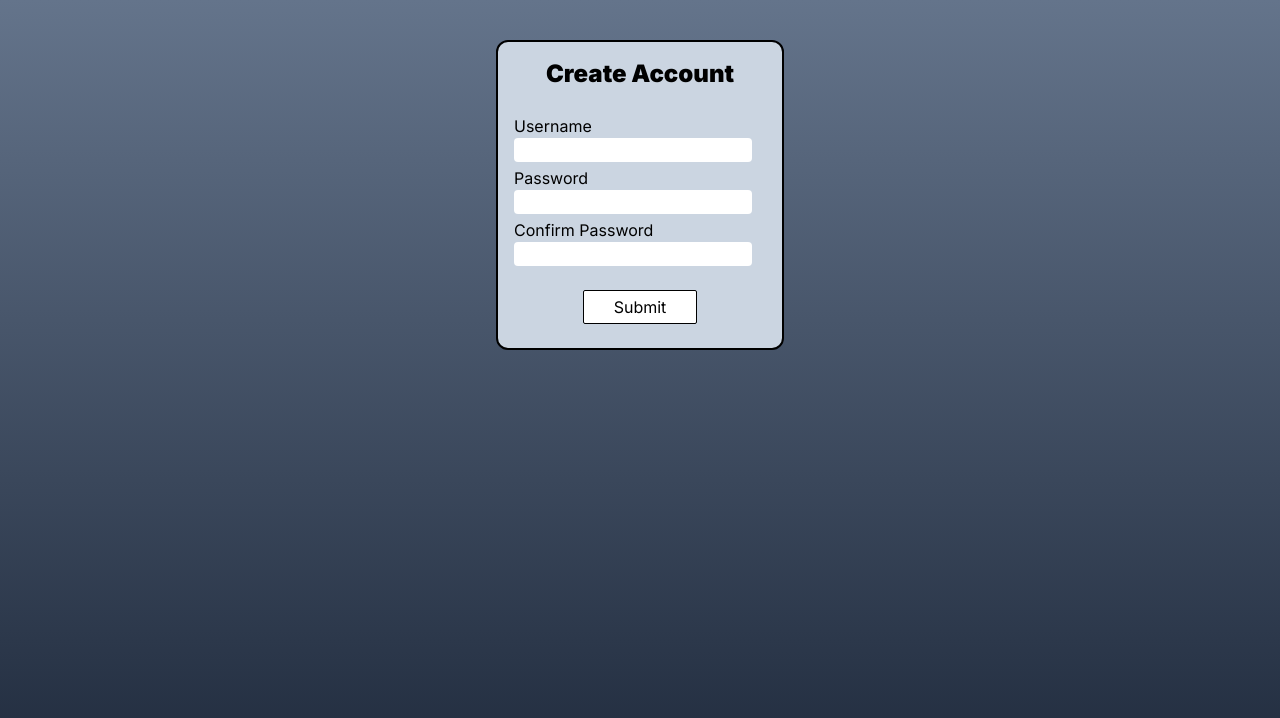
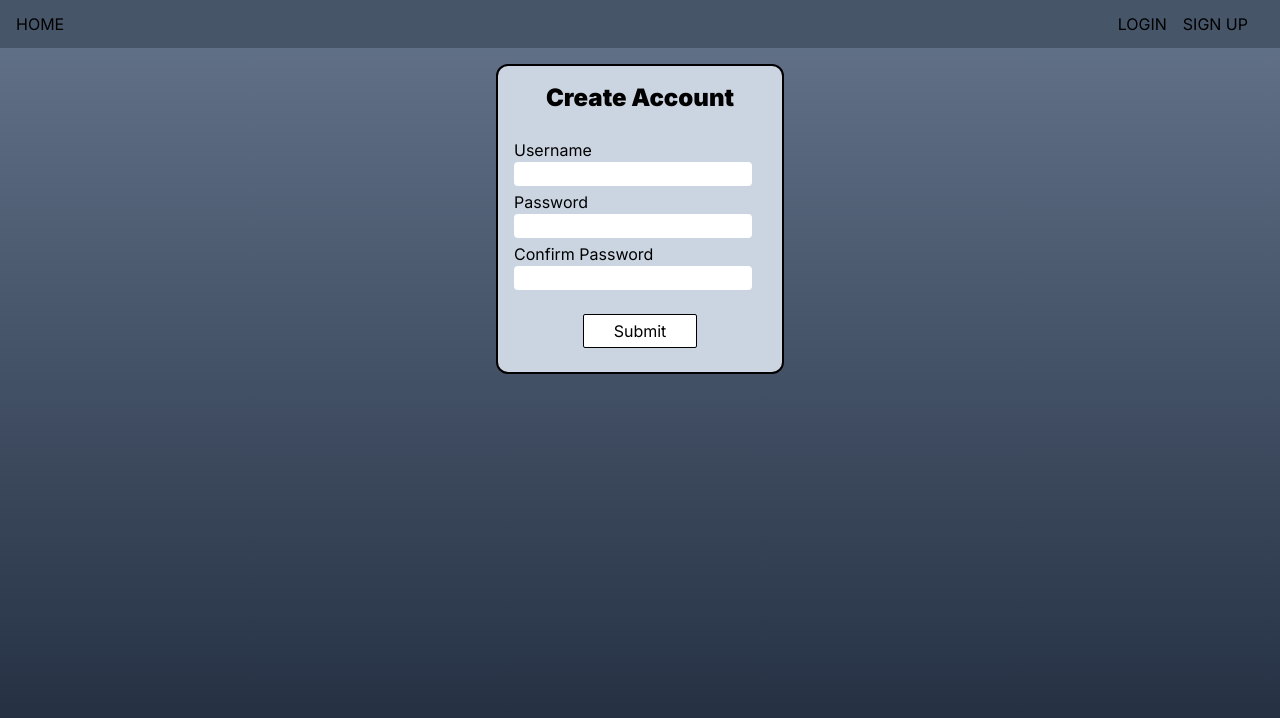
Before and after one commit to CBroaden/MovieApp, a Next.js app: page /createaccount in a window 1280 px wide. Shown: the top 718 px of the page. Built offline with nearby package versions, Linux system fonts and the light colour scheme.

Commit message:
movie app foundational UI / movies Homepage using TMDB APIto fetch new trending movies

```diff
--- a/app/components/movies.tsx
+++ b/app/components/movies.tsx
@@ -22,25 +22,21 @@ export default function Movies() {
   return (
     <main className="flex flex-col min-h-screen bg-slate-400  items-center justify-between p-14">
 
-      <h1 className='mb-12 text-xl font-bold'>Movie Recommendation App</h1>
 
-      <ul>
-        {movieList.map((movie) => (
-          <li>{movie['title']}</li>
-        ))}
-      </ul>
 
       <div className='container rounded-3xl shadow-lg shadow-black pb-2 bg-gray-700 mx-auto'>
         <h1
-          className='mb-2 text-center font-semibold bg-slate-600 rounded-t-3xl shadow-sm shadow-black mx-auto'>
-          Trending</h1>
+          className='mb-4 text-2xl py-2 text-center font-semibold bg-slate-600 rounded-t-3xl shadow-sm shadow-black mx-auto'>
+          Discover</h1>
         <div className="flex flex-wrap justify-center ">
           {movieList.map((movie) => (
-            <img
-              className="h-[200px] w-[150px] m-1"
-              src={`https://image.tmdb.org/t/p/w500${movie['poster_path']}`}
-              alt={movie['title']}
-            />
+            <div className='m-2'>
+              <img
+                className="h-[150px] w-[100px] md:h-[200px] md:w-[150px]"
+                src={`https://image.tmdb.org/t/p/w500${movie['poster_path']}`}
+                alt={movie['title']}
+              />
+            </div>
           ))}
         </div>
       </div>
--- /dev/null
+++ b/app/components/navbar.tsx
@@ -0,0 +1,17 @@
+import Link from "next/link";
+
+
+export default function Navbar() {
+
+
+    return(
+        <div className='w-full px-4 flex flex-row items-center h-12 bg-slate-600 fixed'>
+            <Link href='/'>HOME</Link>
+            <div className="ml-auto mr-2" >
+                <Link className="mx-2" href='/login'>LOGIN</Link>
+                <Link className="mx-2" href='/createaccount'>SIGN UP</Link>
+            </div>
+
+        </div>
+    )
+}
--- a/app/components/users.tsx
+++ b/app/components/users.tsx
@@ -1,12 +1,12 @@
 import { sql } from "@vercel/postgres";
 
 export default async function Users() {
-  const { rows } = await sql`SELECT * FROM users;`;
+  const { rows } = await sql`SELECT * FROM users LIMIT 10;`;
 
   return (
     <div className="border border-black p-2">
       {rows.map((row) => (
-        <div key={row.user_id}>
+        <div className="" key={row.user_id}>
           <div>
             <button className="m-2">+</button>
             {row.username}
--- a/app/createaccount/page.tsx
+++ b/app/createaccount/page.tsx
@@ -3,7 +3,7 @@
 export default function CreateAccount() {
 
     return(
-        <div className="h-screen bg-gradient-to-b from-slate-500 to-slate-800 pt-10">
+        <div className="h-screen pt-16 bg-gradient-to-b from-slate-500 to-slate-800">
             <div className="w-72 bg-slate-300 p-4 mx-auto rounded-xl border-black border-2">
 
                 <h1 className="text-center text-2xl font-black">Create Account</h1>
--- a/app/globals.css
+++ b/app/globals.css
@@ -6,6 +6,7 @@
   --foreground-rgb: 0, 0, 0;
   --background-start-rgb: 214, 219, 220;
   --background-end-rgb: 255, 255, 255;
+
 }
 
 @media (prefers-color-scheme: dark) {
@@ -19,7 +20,3 @@
 .btn, button {
   @apply bg-white border-black border rounded-sm py-1 px-2 hover:bg-slate-400 active:bg-slate-600;
 }
-
-body {
-  @apply bg-gradient-to-b from-slate-400 to-slate-800
-}
--- a/app/layout.tsx
+++ b/app/layout.tsx
@@ -1,6 +1,7 @@
 import './globals.css'
 import type { Metadata } from 'next'
 import { Inter } from 'next/font/google'
+import Navbar from './components/navbar'
 
 const inter = Inter({ subsets: ['latin'] })
 
@@ -16,7 +17,11 @@ export default function RootLayout({
 }) {
   return (
     <html lang="en">
-      <body className={inter.className}>{children}</body>
+
+      <body className={inter.className}>
+        <Navbar />
+        {children}
+      </body>
     </html>
   )
 }
--- a/app/login/page.tsx
+++ b/app/login/page.tsx
@@ -3,7 +3,7 @@
 export default function Login() {
 
     return(
-        <div className="h-screen bg-gradient-to-b from-slate-500 to-slate-800 pt-10">
+        <div className="h-screen bg-gradient-to-b from-slate-500 to-slate-800 pt-16">
             <div className="w-72 bg-slate-300 p-4 mx-auto rounded-xl border-black border-2">
 
                 <h1 className="text-center text-2xl font-black">Login</h1>
--- a/app/page.tsx
+++ b/app/page.tsx
@@ -10,8 +10,9 @@ import Movies from './components/movies';
 export default function Home() {
 
   return (
-    <main className="flex flex-col min-h-screen bg-slate-400  items-center justify-between p-14">
-      <Users />
+    <main className="pt-16 flex flex-col min-h-screen bg-slate-400  items-center justify-between">
+      <h1 className='text-3xl text-center font-bold mt-12'>Movie Recommendation App</h1>
+
       <Movies />
     </main>
   );
--- a/app/test/route.ts
+++ b/app/test/route.ts
@@ -17,5 +17,5 @@ export async function GET(request: Request) {
   }
 
   const users = await sql`SELECT username FROM users;`;
-  return NextResponse.json({ users }.users.rows.username, { status: 200 });
+  return NextResponse.json({ users }.users.rows, { status: 200 });
 }
--- a/tsconfig.json
+++ b/tsconfig.json
@@ -22,6 +22,6 @@
       "@/*": ["./*"]
     }
   },
-  "include": ["next-env.d.ts", "**/*.ts", "**/*.tsx", ".next/types/**/*.ts", "app/api/route.ts", "app/lib/db.js", "app/test/page.jsx"],
+  "include": ["next-env.d.ts", "**/*.ts", "**/*.tsx", ".next/types/**/*.ts", "app/login/api/route.tsroute.tsroute.ts", "app/lib/db.js", "app/test/page.jsx"],
   "exclude": ["node_modules"]
 }
```
